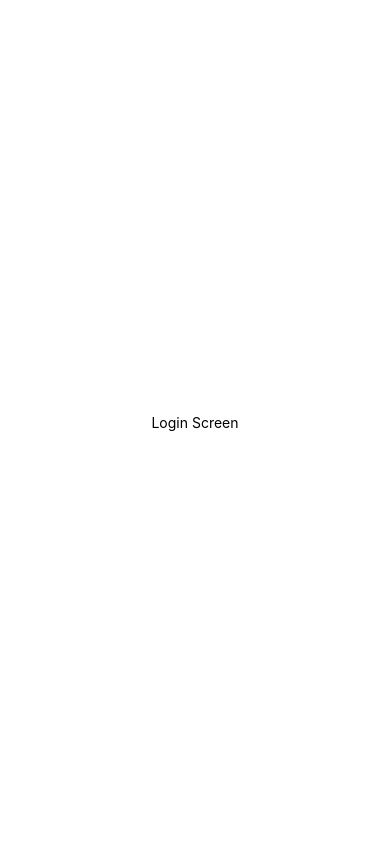
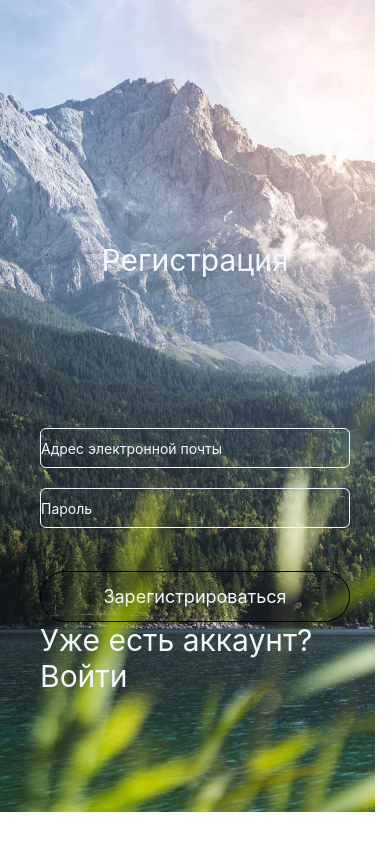
Before and after one commit to AVKostin/React_Native_Navigation, a React Native app: screen / in a window 390 px wide. Built offline with nearby package versions, Linux system fonts and the light colour scheme.

Commit message:
create code

```diff
--- a/screens/auth/LoginScreen.js
+++ b/screens/auth/LoginScreen.js
@@ -1,19 +1,158 @@
-import React from "react";
-import { View, Text, StyleSheet } from "react-native";
-const Login = () => {
+import React, { useState } from "react";
+import {
+    StyleSheet,
+    Text,
+    View,
+    ImageBackground,
+    TextInput,
+    TouchableOpacity,
+    Platform,
+    Keyboard,
+    TouchableWithoutFeedback,
+} from "react-native";
+
+const initialState = {
+    email: "",
+    password: "",
+};
+
+export default function LoginScreen() {
+    console.log(Platform.OS);
+    const [isShowKeyboard, setIsShowKeyboard] = useState(false);
+    const [state, setState] = useState(initialState);
+
+    const keyboardHide = () => {
+        setIsShowKeyboard(false);
+        Keyboard.dismiss();
+        console.log(state);
+        setState(initialState);
+    };
+
     return (
-        <View style={styles.container}>
-            <Text>Login Screen</Text>
-        </View>
+        <TouchableWithoutFeedback onPress={keyboardHide}>
+            <View style={styles.container}>
+                <ImageBackground
+                    style={styles.image}
+                    source={require("../../assets/images/BG_Mountings.jpg")}
+                >
+                    <View
+                        style={{
+                            ...styles.form,
+                            marginBottom: isShowKeyboard ? 20 : 150,
+                        }}
+                    >
+                        <View style={styles.header}>
+                            <Text style={styles.headerTitle}>Регистрация</Text>
+                            {/* <Text style={styles.headerTitle}>Welcome back</Text> */}
+                        </View>
+                        <View>
+                            {/* <Text style={styles.inputTitle}>EMAIL ADDRES</Text> */}
+                            <TextInput
+                                style={styles.input}
+                                textAlign={"center"}
+                                placeholder="Адрес электронной почты"
+                                onFocus={() => setIsShowKeyboard(true)}
+                                value={state.email}
+                                onChangeText={(value) =>
+                                    setState((prevState) => ({
+                                        ...prevState,
+                                        email: value,
+                                    }))
+                                }
+                            />
+                        </View>
+                        <View style={{ marginTop: 20 }}>
+                            {/* <Text style={styles.inputTitle}>PASSWORD</Text> */}
+                            <TextInput
+                                style={styles.input}
+                                textAlign={"center"}
+                                placeholder="Пароль"
+                                secureTextEntry={true}
+                                onFocus={() => setIsShowKeyboard(true)}
+                                value={state.password}
+                                onChangeText={(value) =>
+                                    setState((prevState) => ({
+                                        ...prevState,
+                                        password: value,
+                                    }))
+                                }
+                            />
+                        </View>
+                        <TouchableOpacity
+                            activeOpacity={0.8}
+                            style={styles.btn}
+                            onPress={keyboardHide}
+                        >
+                            <Text style={styles.btnTitle}>
+                                Зарегистрироваться
+                            </Text>
+                        </TouchableOpacity>
+                        <Text style={styles.headerTitle}>
+                            Уже есть аккаунт? Войти
+                        </Text>
+                    </View>
+                </ImageBackground>
+            </View>
+        </TouchableWithoutFeedback>
     );
-};
+}
 
 const styles = StyleSheet.create({
     container: {
         flex: 1,
+        backgroundColor: "#fff",
+    },
+    image: {
+        flex: 1,
+        resizeMode: "cover",
+        justifyContent: "flex-end",
+        // justifyContent: "center",
+        // alignItems: "center",
+    },
+    input: {
+        borderWidth: 1,
+        borderColor: "#f0f8ff",
+        height: 40,
+        borderRadius: 6,
+        color: "#f0f8ff",
+    },
+    form: {
+        marginHorizontal: 40,
+    },
+    inputTitle: {
+        color: "#f0f8ff",
+        marginBottom: 16,
+        fontSize: 18,
+    },
+    btn: {
+        borderRadius: 100,
+        borderWidth: 1,
+        height: 51,
+        marginTop: 43,
+        justifyContent: "center",
         alignItems: "center",
-        justifyContent: "center",
+
+        ...Platform.select({
+            ios: {
+                backgroundColor: "transparent",
+                borderColor: "#f0f8ff",
+            },
+            android: {
+                backgroundColor: "#ff6c00",
+                borderColor: "transparent",
+            },
+        }),
+    },
+    btnTitle: {
+        color: Platform.OS === "ios" ? "#ffa500" : "#f0f8ff",
+        fontSize: 18,
+    },
+    header: {
+        alignItems: "center",
+        marginBottom: 150,
+    },
+    headerTitle: {
+        fontSize: 30,
+        color: "#f0f8ff",
     },
 });
-
-export default Login;
```
